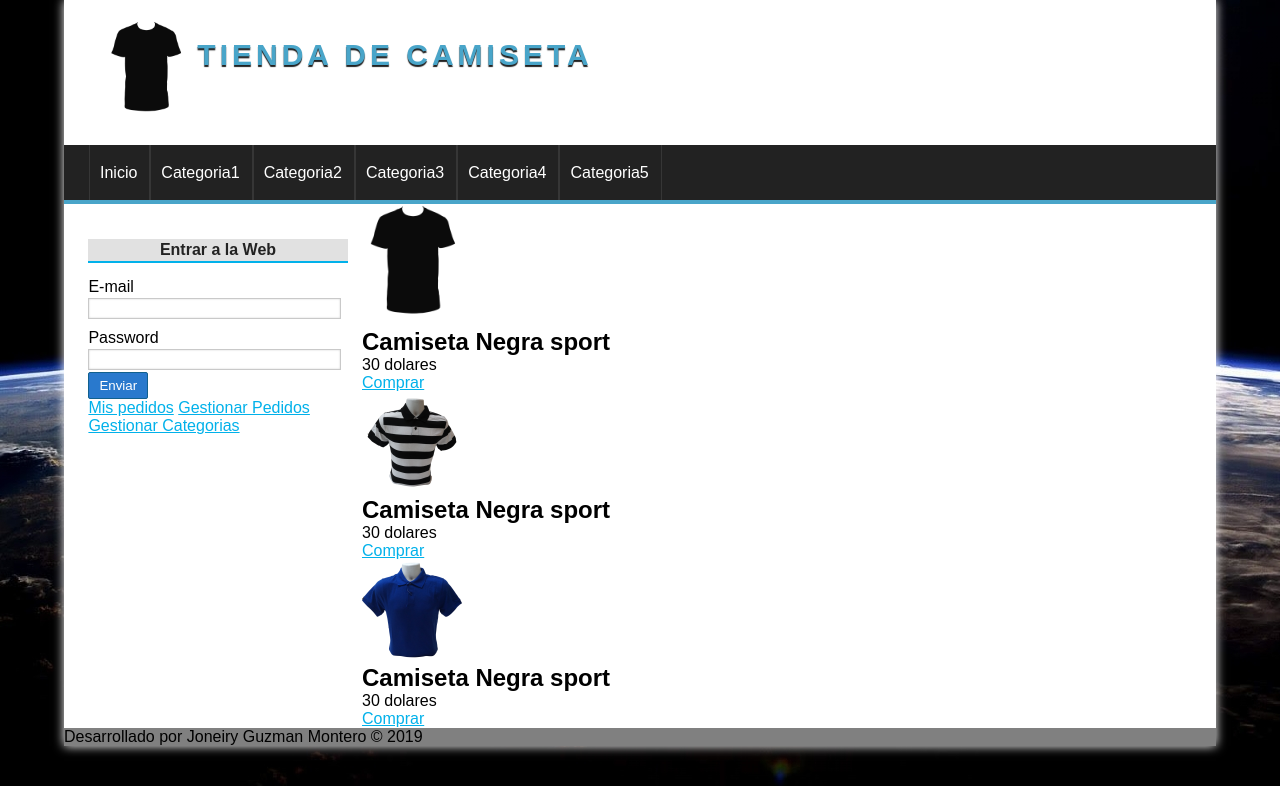
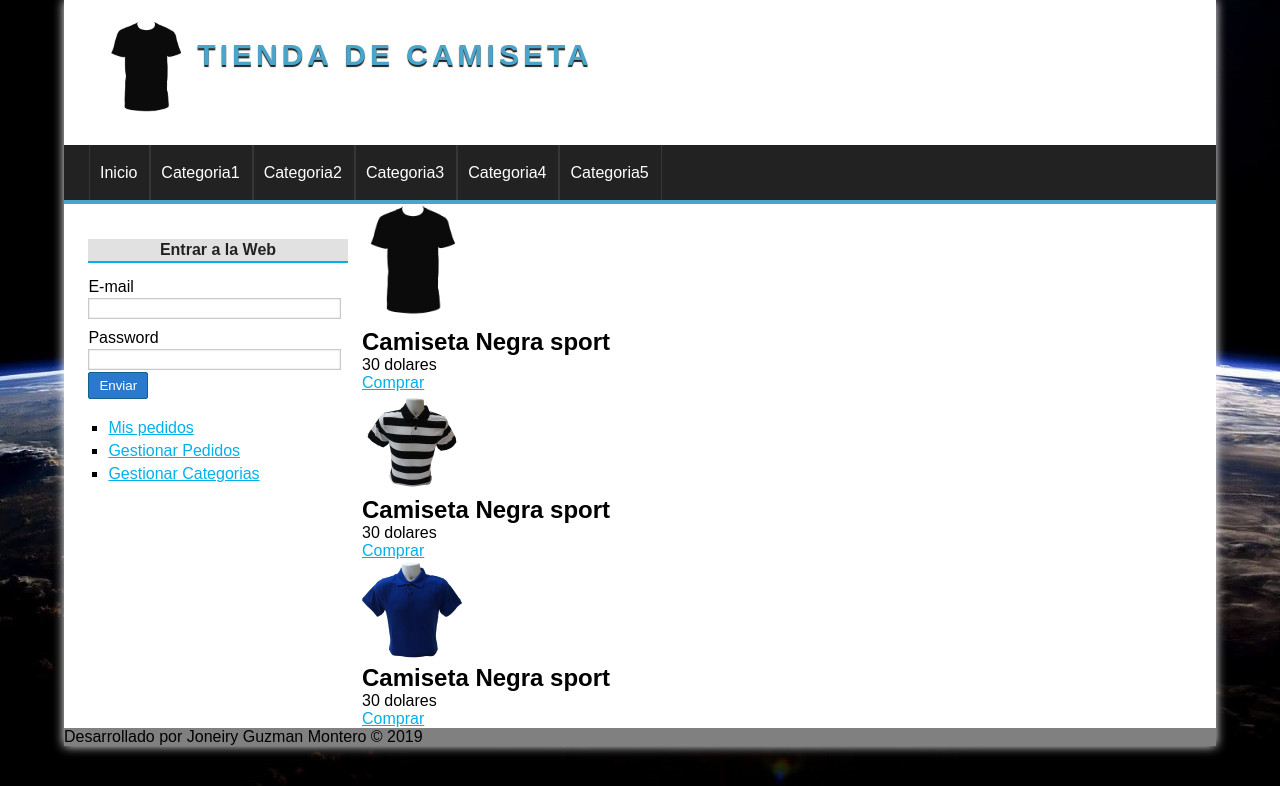
Before and after one commit to JoneiryGM/Mi-tienda, a PHP site: page /E/index_maquetacion.php in a window 1280 px wide. Shown: the top 786 px of the page. Run offline with PHP 8.4, Linux system fonts and the light colour scheme.

Commit message:
barra lateral terminada

```diff
--- a/assets/css/style.css
+++ b/assets/css/style.css
@@ -158,7 +158,17 @@ a:hover{
     border-bottom: 2px solid #01B1EA;
 }
 
+#lateral ul{
+    margin-top: 20px;
+    margin-bottom: 20px;
+}
 
+#lateral ul li{
+    list-style: square;
+    margin-left: 20px;
+    margin-top: 5px;
+    margin-bottom: 5px;
+}
 
 /* FORMULARIOS */
 label,
--- a/index_maquetacion.php
+++ b/index_maquetacion.php
@@ -60,9 +60,11 @@
                <input type="submit" value="Enviar">
              </form>
 
-             <a href="#">Mis pedidos</a>
-             <a href="#">Gestionar Pedidos</a>
-             <a href="#">Gestionar Categorias</a>
+             <ul>
+               <li><a href="#">Mis pedidos</a></li>
+               <li><a href="#">Gestionar Pedidos</a></li>
+               <li><a href="#">Gestionar Categorias</a></li>
+            </ul>
            </div>
         </aside>
 
```
